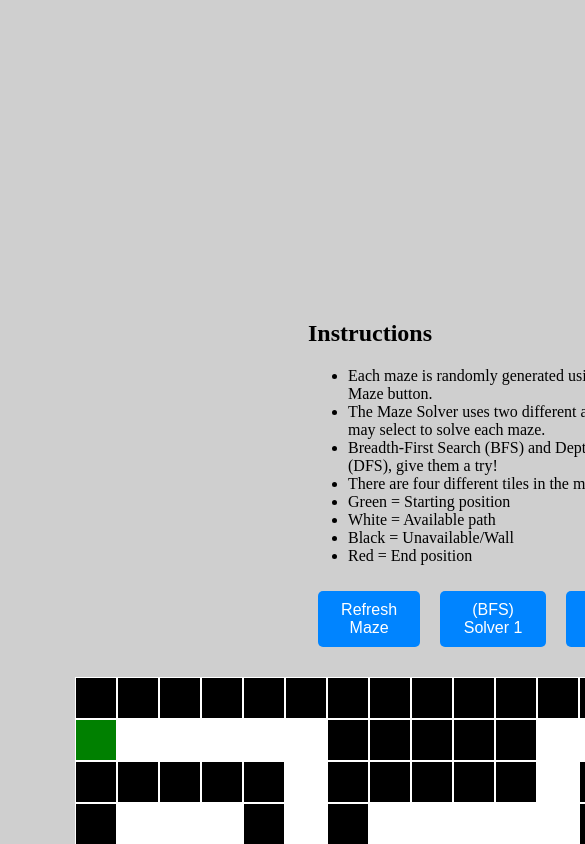
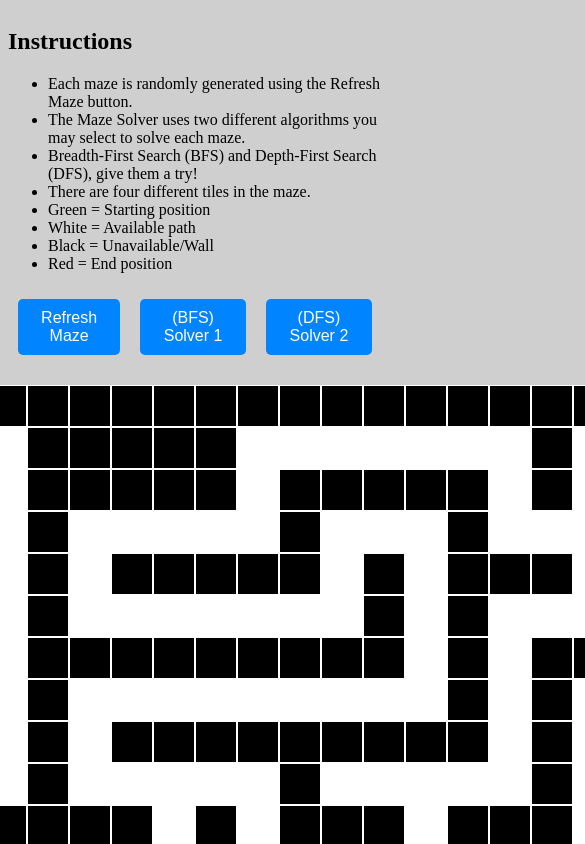
Before and after one commit to Jarmanis/PathfindingAlgo, a React (Vite) app: page / in a window 390 px wide. Shown: the top 844 px of the page, 585 px wide, since content can reach past the window. Built offline with nearby package versions, Linux system fonts and the light colour scheme.

Commit message:
revert changes

```diff
--- a/src/App.css
+++ b/src/App.css
@@ -6,11 +6,12 @@ html {
 }
 
 .maze-grid {
-  height: 120vh;
+
   display: flex;
   flex-direction: column;
   align-items: center;
   justify-content: center;
+  margin: 0;
 }
 
 
@@ -70,30 +71,3 @@ html {
 .cell.end {
   background-color: red;
 }
-
-@media (max-width: 1270px) {
-  .maze-grid {
-    display: flex;
-    width: 95%;
-    padding: 200px;
-  }
-}
-
-@media (max-width: 770px) {
-  .maze-grid {
-    width: 100%;
-    padding: 200px;
-  }
-}
-
-@media (max-width: 510px) {
-  .maze-grid {
-    margin: 100px;
-  }
-}
-
-@media (max-height: 900px) {
-  .maze-grid {
-    height: 100%;
-  }
-}
```
